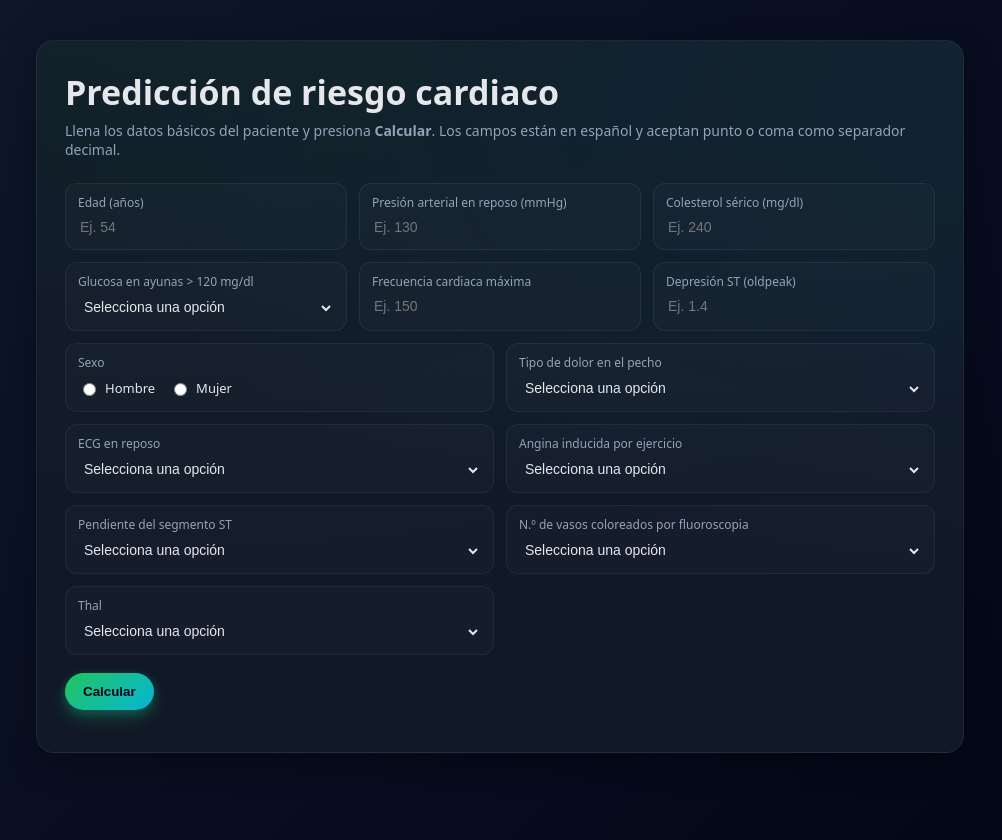
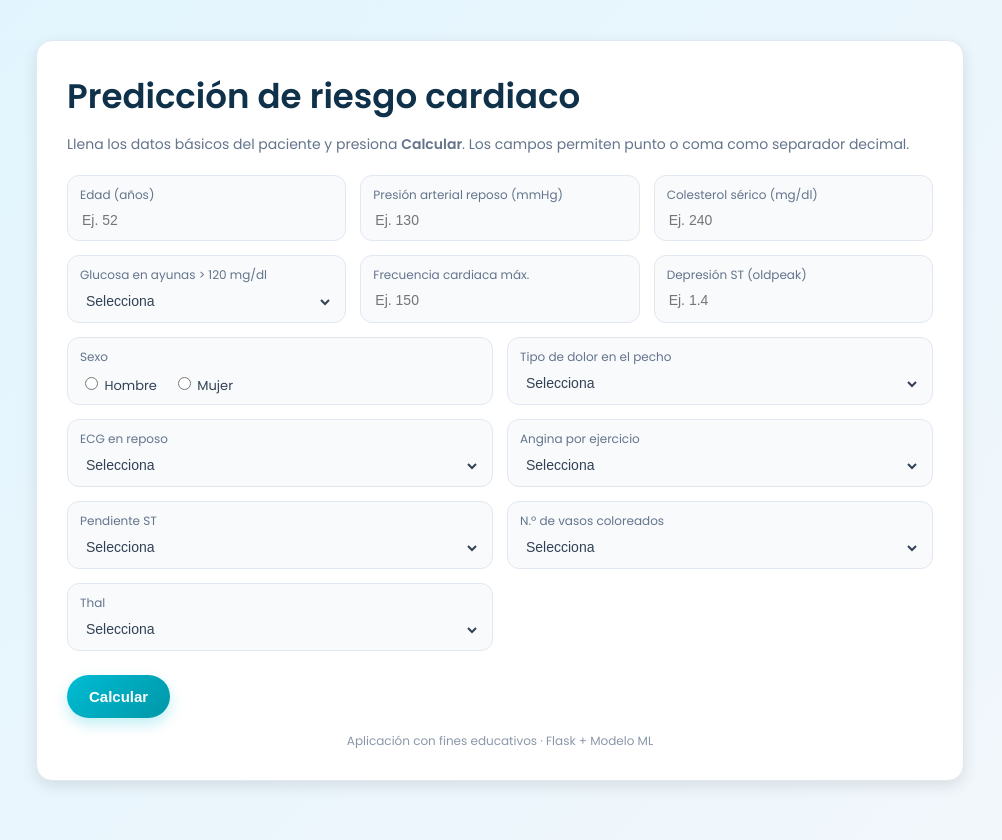
Before and after one commit to joseyhd/heartapp, a Flask app: page / in a window 1280 px wide. Shown: the whole page, without its empty margins (140-1142 px from the left). Run offline with Flask 3, Linux system fonts and the light colour scheme; parts of the project's set-up code (start-up, migrations or seed data) failed here and were passed over.

Commit message:
Cambios de estilos

```diff
--- a/templates/index.html
+++ b/templates/index.html
@@ -5,252 +5,212 @@
   <title>Predicción de Riesgo Cardiaco</title>
   <meta name="viewport" content="width=device-width, initial-scale=1">
 
+  <!-- Fuente Google Fonts -->
+  <link href="https://fonts.googleapis.com/css2?family=Poppins:wght@300;400;600&display=swap" rel="stylesheet">
+
   <style>
     :root{
-      --bg:#0f172a;
-      --panel:#111827;
-      --muted:#94a3b8;
-      --text:#e5e7eb;
-      --brand:#22c55e;
-      --brand-2:#06b6d4;
-      --danger:#ef4444;
-      --shadow: 0 10px 30px rgba(0,0,0,.35);
-      --radius: 18px;
+      --bg:#f3f7fb;
+      --panel:#ffffff;
+      --text:#334155;
+      --muted:#64748b;
+      --brand:#00bcd4;
+      --brand-dark:#0097a7;
+      --danger:#e53935;
+      --radius:16px;
+      --shadow:0 5px 15px rgba(0,0,0,0.1);
     }
     *{ box-sizing:border-box; }
     html,body{
       margin:0;padding:0;
-      background:linear-gradient(135deg,var(--bg),#020617);
+      font-family:'Poppins', sans-serif;
+      background:linear-gradient(135deg,#e1f5fe,#f3f7fb);
       color:var(--text);
-      font-family:system-ui,-apple-system,Segoe UI,Roboto,sans-serif;
       min-height:100vh;
     }
     .container{max-width:960px;margin:40px auto;padding:0 16px;}
     .card{
-      background:radial-gradient(1200px 600px at 10% -10%,rgba(34,197,94,.06),transparent),
-                 radial-gradient(1000px 500px at 110% 10%,rgba(6,182,212,.06),transparent),
-                 var(--panel);
-      border:1px solid rgba(255,255,255,.06);
+      background:var(--panel);
       border-radius:var(--radius);
       box-shadow:var(--shadow);
-      padding:28px;
+      padding:30px;
+      border:1px solid #e2e8f0;
     }
-    h1{margin:0 0 6px;font-size:clamp(24px,3.4vw,34px);}
-    .sub{margin:0 0 24px;font-size:14px;color:var(--muted);}
-    .grid{
-      display:grid;
-      grid-template-columns:repeat(12,1fr);
-      gap:12px;
+    h1{
+      margin:0 0 12px;
+      font-size:clamp(24px,3.4vw,34px);
+      color:#0f324a;
+      font-weight:600;
     }
+    .sub{margin:0 0 20px;font-size:14px;color:var(--muted);}
+    .grid{display:grid;grid-template-columns:repeat(12,1fr);gap:14px;}
     .field{
       grid-column:span 12;
-      background:rgba(255,255,255,.02);
+      background:#f8fafc;
       border-radius:12px;
-      border:1px solid rgba(255,255,255,.06);
-      padding:10px 12px 8px;
-      display:flex;
-      flex-direction:column;
+      border:1px solid #e2e8f0;
+      padding:10px 12px 6px;
+      display:flex;flex-direction:column;
+      transition:all .2s;
     }
     .field:focus-within{
-      border-color:rgba(34,197,94,.6);
-      background:rgba(34,197,94,.04);
+      border-color:var(--brand);
+      box-shadow:0 0 6px rgba(0,188,212,0.35);
+      background:#e0f7fa;
     }
     .label{font-size:12px;color:var(--muted);margin-bottom:4px;}
     input,select{
-      background:transparent;
-      border:none;
-      outline:none;
-      color:var(--text);
-      font-size:14px;
-      padding:4px 2px 6px;
+      background:transparent;border:none;outline:none;
+      color:var(--text);font-size:14px;padding:4px 2px 6px;
     }
+    .radios{display:flex;gap:16px;font-size:13px;margin-top:4px;}
     option{color:#020617;}
-    .radios{display:flex;gap:14px;font-size:13px;margin-top:4px;}
-    .radios label{display:flex;align-items:center;gap:6px;}
-    input[type="number"]{width:100%;}
     @media (min-width:640px){
       .field--half{grid-column:span 6;}
       .field--third{grid-column:span 4;}
     }
-    .actions{margin-top:18px;display:flex;gap:12px;flex-wrap:wrap;}
+    .actions{margin-top:24px;display:flex;gap:14px;flex-wrap:wrap;}
     .btn{
-      border:none;
-      border-radius:1000px;
-      padding:11px 18px;
-      font-weight:600;
-      cursor:pointer;
-      background:linear-gradient(135deg,var(--brand),var(--brand-2));
-      color:#020617;
-      box-shadow:0 8px 18px rgba(34,197,94,.25),0 3px 10px rgba(6,182,212,.25);
+      border:none;border-radius:30px;padding:13px 22px;
+      font-size:15px;font-weight:600;cursor:pointer;
+      background:linear-gradient(135deg,var(--brand),var(--brand-dark));
+      color:white;transition:all .2s;
+      box-shadow:0 6px 14px rgba(0,188,212,0.25);
     }
-    .btn:active{transform:translateY(1px) scale(.99);}
+    .btn:hover{transform:translateY(-2px) scale(1.02);}
+    .btn:active{transform:scale(.98);}
     .result,.error{
-      margin-top:18px;
-      border-radius:14px;
-      padding:14px 16px;
-      border:1px solid rgba(255,255,255,.08);
-      background:rgba(34,197,94,.08);
-      font-size:14px;
+      margin-top:20px;border-radius:14px;padding:14px 16px;font-size:14px;
+      border:1px solid rgba(0,0,0,0.05);
     }
-    .error{background:rgba(239,68,68,.08);border-color:rgba(239,68,68,.4);}
+    .result{background:#e0f7fa;color:#006064;}
+    .error{background:#ffebee;color:#c62828;}
     .helper{margin-top:6px;font-size:12px;color:var(--muted);}
     .footer{margin-top:14px;font-size:12px;color:var(--muted);text-align:center;opacity:.75;}
   </style>
 </head>
 <body>
+
   <div class="container">
     <div class="card">
       <h1>Predicción de riesgo cardiaco</h1>
       <p class="sub">
         Llena los datos básicos del paciente y presiona <b>Calcular</b>.
-        Los campos están en español y aceptan punto o coma como separador decimal.
+        Los campos permiten punto o coma como separador decimal.
       </p>
 
       <form action="/predict" method="post" novalidate>
         <div class="grid">
-          <!-- Datos numéricos -->
+          <!-- Campos numéricos -->
           <div class="field field--third">
             <span class="label">Edad (años)</span>
-            <input type="text" name="edad" placeholder="Ej. 54"
-                   value="{{ (last_values or {}).get('edad','') }}" required>
+            <input type="text" name="edad" placeholder="Ej. 52"
+              value="{{ (last_values or {}).get('edad','') }}" required>
           </div>
 
           <div class="field field--third">
-            <span class="label">Presión arterial en reposo (mmHg)</span>
+            <span class="label">Presión arterial reposo (mmHg)</span>
             <input type="text" name="trestbps" placeholder="Ej. 130"
-                   value="{{ (last_values or {}).get('trestbps','') }}" required>
+              value="{{ (last_values or {}).get('trestbps','') }}" required>
           </div>
 
           <div class="field field--third">
             <span class="label">Colesterol sérico (mg/dl)</span>
             <input type="text" name="chol" placeholder="Ej. 240"
-                   value="{{ (last_values or {}).get('chol','') }}" required>
+              value="{{ (last_values or {}).get('chol','') }}" required>
           </div>
 
           <div class="field field--third">
             <span class="label">Glucosa en ayunas &gt; 120 mg/dl</span>
             <select name="fbs" required>
-              <option value="" disabled selected hidden>Selecciona una opción</option>
+              <option value="" disabled selected hidden>Selecciona</option>
               <option value="1" {% if (last_values or {}).get('fbs') == '1' %}selected{% endif %}>Sí</option>
               <option value="0" {% if (last_values or {}).get('fbs') == '0' %}selected{% endif %}>No</option>
             </select>
           </div>
 
           <div class="field field--third">
-            <span class="label">Frecuencia cardiaca máxima</span>
+            <span class="label">Frecuencia cardiaca máx.</span>
             <input type="text" name="thalach" placeholder="Ej. 150"
-                   value="{{ (last_values or {}).get('thalach','') }}" required>
+              value="{{ (last_values or {}).get('thalach','') }}" required>
           </div>
 
           <div class="field field--third">
             <span class="label">Depresión ST (oldpeak)</span>
             <input type="text" name="oldpeak" placeholder="Ej. 1.4"
-                   value="{{ (last_values or {}).get('oldpeak','') }}" required>
+              value="{{ (last_values or {}).get('oldpeak','') }}" required>
           </div>
 
-          <!-- Sexo -->
+          <!-- Campo sexo -->
           <div class="field field--half">
             <span class="label">Sexo</span>
             <div class="radios">
-              <label>
-                <input type="radio" name="sexo" value="male"
-                       {% if (last_values or {}).get('sexo') == 'male' %}checked{% endif %}> Hombre
-              </label>
-              <label>
-                <input type="radio" name="sexo" value="female"
-                       {% if (last_values or {}).get('sexo') == 'female' %}checked{% endif %}> Mujer
-              </label>
+              <label><input type="radio" name="sexo" value="male"
+                {% if (last_values or {}).get('sexo') == 'male' %}checked{% endif %}> Hombre</label>
+              <label><input type="radio" name="sexo" value="female"
+                {% if (last_values or {}).get('sexo') == 'female' %}checked{% endif %}> Mujer</label>
             </div>
           </div>
 
-          <!-- Tipo de dolor en el pecho -->
+          <!-- Campo tipo de dolor -->
           <div class="field field--half">
             <span class="label">Tipo de dolor en el pecho</span>
             <select name="cp" required>
-              <option value="" disabled selected hidden>Selecciona una opción</option>
-              <option value="typical angina"
-                {% if (last_values or {}).get('cp') == 'typical angina' %}selected{% endif %}>
-                Angina típica
-              </option>
-              <option value="atypical angina"
-                {% if (last_values or {}).get('cp') == 'atypical angina' %}selected{% endif %}>
-                Angina atípica
-              </option>
-              <option value="non-anginal pain"
-                {% if (last_values or {}).get('cp') == 'non-anginal pain' %}selected{% endif %}>
-                Dolor no anginoso
-              </option>
-              <option value="asymptomatic"
-                {% if (last_values or {}).get('cp') == 'asymptomatic' %}selected{% endif %}>
-                Asintomático
-              </option>
+              <option value="" disabled selected hidden>Selecciona</option>
+              <option value="typical angina" {% if (last_values or {}).get('cp') == 'typical angina' %}selected{% endif %}>Angina típica</option>
+              <option value="atypical angina" {% if (last_values or {}).get('cp') == 'atypical angina' %}selected{% endif %}>Angina atípica</option>
+              <option value="non-anginal pain" {% if (last_values or {}).get('cp') == 'non-anginal pain' %}selected{% endif %}>Dolor no anginoso</option>
+              <option value="asymptomatic" {% if (last_values or {}).get('cp') == 'asymptomatic' %}selected{% endif %}>Asintomático</option>
             </select>
           </div>
 
-          <!-- ECG en reposo -->
+          <!-- Resto de selects -->
           <div class="field field--half">
             <span class="label">ECG en reposo</span>
             <select name="restecg" required>
-              <option value="" disabled selected hidden>Selecciona una opción</option>
-              <option value="0" {% if (last_values or {}).get('restecg') == '0' %}selected{% endif %}>
-                Normal
-              </option>
-              <option value="1" {% if (last_values or {}).get('restecg') == '1' %}selected{% endif %}>
-                Anormalidad de ST-T
-              </option>
-              <option value="2" {% if (last_values or {}).get('restecg') == '2' %}selected{% endif %}>
-                Hipertrofia ventricular
-              </option>
+              <option value="" disabled selected hidden>Selecciona</option>
+              <option value="0" {% if (last_values or {}).get('restecg') == '0' %}selected{% endif %}>Normal</option>
+              <option value="1" {% if (last_values or {}).get('restecg') == '1' %}selected{% endif %}>ST-T alterado</option>
+              <option value="2" {% if (last_values or {}).get('restecg') == '2' %}selected{% endif %}>Hipertrofia</option>
             </select>
           </div>
 
-          <!-- Angina inducida por ejercicio -->
           <div class="field field--half">
-            <span class="label">Angina inducida por ejercicio</span>
+            <span class="label">Angina por ejercicio</span>
             <select name="exang" required>
-              <option value="" disabled selected hidden>Selecciona una opción</option>
+              <option value="" disabled selected hidden>Selecciona</option>
               <option value="1" {% if (last_values or {}).get('exang') == '1' %}selected{% endif %}>Sí</option>
               <option value="0" {% if (last_values or {}).get('exang') == '0' %}selected{% endif %}>No</option>
             </select>
           </div>
 
-          <!-- Pendiente ST -->
           <div class="field field--half">
-            <span class="label">Pendiente del segmento ST</span>
+            <span class="label">Pendiente ST</span>
             <select name="slope" required>
-              <option value="" disabled selected hidden>Selecciona una opción</option>
+              <option value="" disabled selected hidden>Selecciona</option>
               <option value="1" {% if (last_values or {}).get('slope') == '1' %}selected{% endif %}>Ascendente</option>
               <option value="2" {% if (last_values or {}).get('slope') == '2' %}selected{% endif %}>Plana</option>
               <option value="3" {% if (last_values or {}).get('slope') == '3' %}selected{% endif %}>Descendente</option>
             </select>
           </div>
 
-          <!-- Vasos coloreados -->
           <div class="field field--half">
-            <span class="label">N.º de vasos coloreados por fluoroscopia</span>
+            <span class="label">N.º de vasos coloreados</span>
             <select name="ca" required>
-              <option value="" disabled selected hidden>Selecciona una opción</option>
+              <option value="" disabled selected hidden>Selecciona</option>
               {% for v in ['0.0','1.0','2.0','3.0'] %}
-                <option value="{{ v }}"
-                  {% if (last_values or {}).get('ca') == v %}selected{% endif %}>{{ v[0] }}</option>
+                <option value="{{ v }}" {% if (last_values or {}).get('ca') == v %}selected{% endif %}>{{ v[0] }}</option>
               {% endfor %}
             </select>
           </div>
 
-          <!-- Thal -->
           <div class="field field--half">
             <span class="label">Thal</span>
             <select name="thal" required>
-              <option value="" disabled selected hidden>Selecciona una opción</option>
-              <option value="3.0" {% if (last_values or {}).get('thal') == '3.0' %}selected{% endif %}>
-                Normal
-              </option>
-              <option value="6.0" {% if (last_values or {}).get('thal') == '6.0' %}selected{% endif %}>
-                Defecto fijo
-              </option>
-              <option value="7.0" {% if (last_values or {}).get('thal') == '7.0' %}selected{% endif %}>
-                Defecto reversible
-              </option>
+              <option value="" disabled selected hidden>Selecciona</option>
+              <option value="3.0" {% if (last_values or {}).get('thal') == '3.0' %}selected{% endif %}>Normal</option>
+              <option value="6.0" {% if (last_values or {}).get('thal') == '6.0' %}selected{% endif %}>Defecto fijo</option>
+              <option value="7.0" {% if (last_values or {}).get('thal') == '7.0' %}selected{% endif %}>Defecto reversible</option>
             </select>
           </div>
         </div>
@@ -262,9 +222,7 @@
         {% if prediction_text %}
         <div class="result">
           <strong>Resultado:</strong> {{ prediction_text }}
-          <div class="helper">
-            Este resultado proviene de un modelo estadístico y <b>no sustituye</b> una valoración médica profesional.
-          </div>
+          <div class="helper">Este resultado no sustituye evaluación médica profesional.</div>
         </div>
         {% endif %}
 
@@ -276,8 +234,10 @@
       </form>
 
       <div class="footer">
+        Aplicación con fines educativos · Flask + Modelo ML
       </div>
     </div>
   </div>
+
 </body>
 </html>
```
